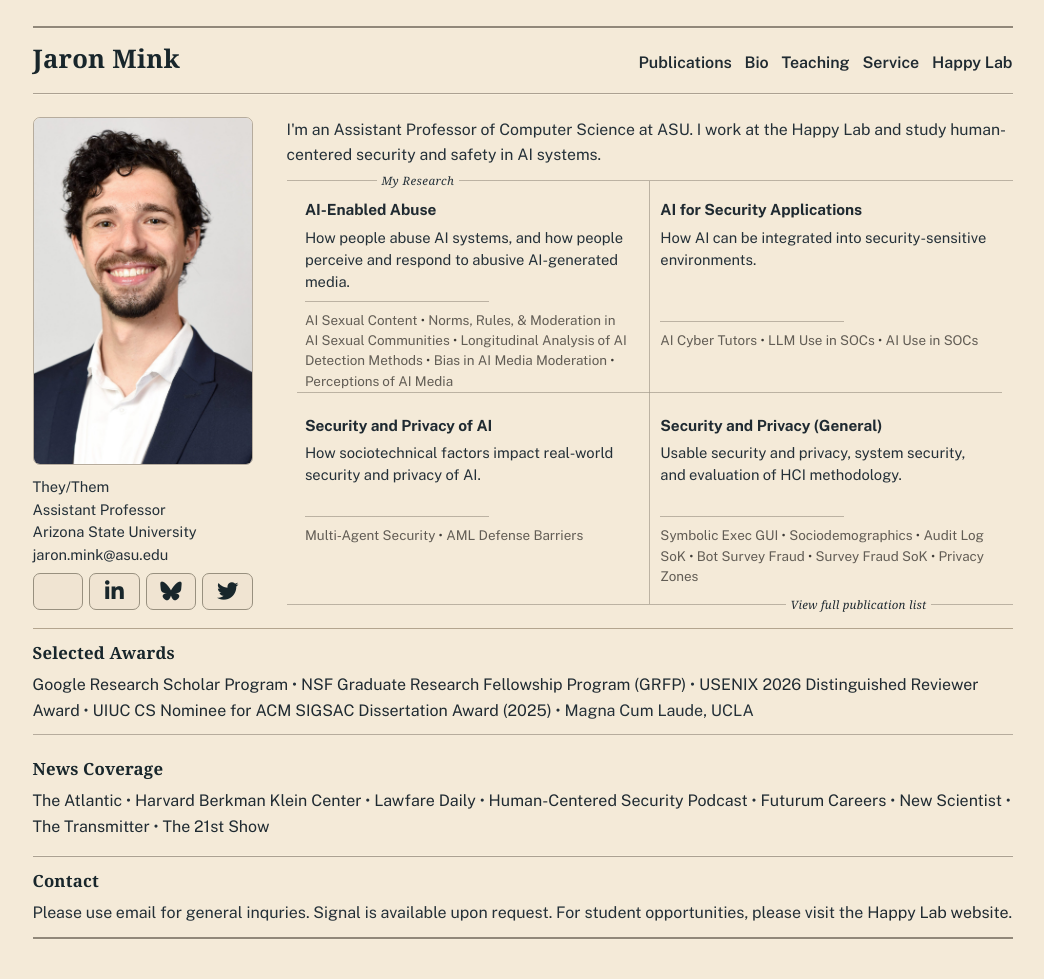
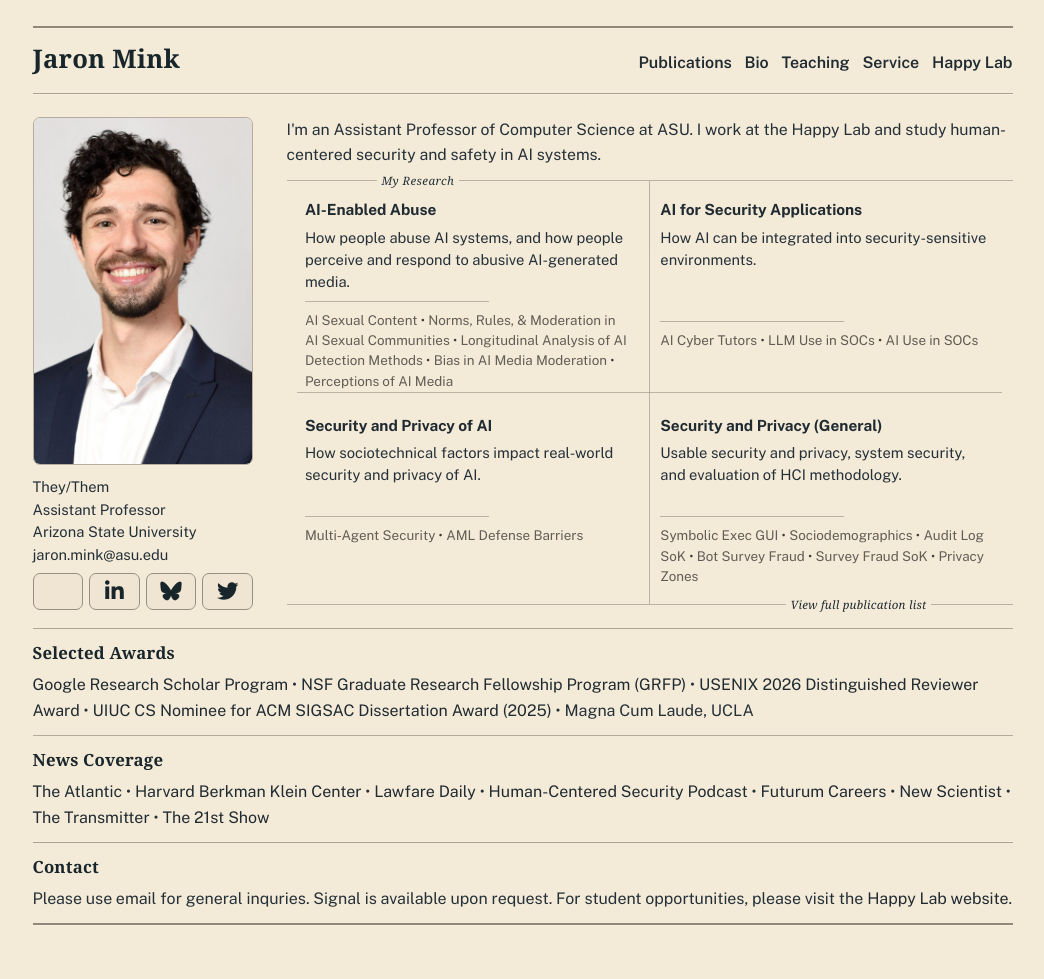
Before and after one commit to JaronMink/personal-website, a Jekyll site: the page built from index.md, in a window 1280 px wide. Shown: the whole page, without its empty margins (110-1154 px from the left). Built offline with Jekyll 4.4.1, drawn with Linux system fonts in a browser that asks for light colours; some web fonts are replaced.

Commit message:
Normalize homepage section spacing

```diff
--- a/_sass/minimal-light.scss
+++ b/_sass/minimal-light.scss
@@ -2990,6 +2990,10 @@ td {
   background: color-mix(in srgb, var(--map-rule) 54%, transparent);
 }
 
+.home-section-divider {
+  margin: 0.72rem 0 0;
+}
+
 .home-awards {
   margin-top: 0;
   padding-top: 0.9rem;
@@ -2998,6 +3002,18 @@ td {
 .home-awards h2 {
   margin: 0 0 0.55rem;
   font-size: 1.05rem;
+}
+
+.home-news-coverage {
+  padding-bottom: 0.72rem;
+}
+
+.home-news-coverage p:last-child {
+  margin-bottom: 0;
+}
+
+.home-news-coverage + .home-contact {
+  margin-top: 0;
 }
 
 @media print, screen and (max-width: 920px) {
--- a/index.md
+++ b/index.md
@@ -159,7 +159,7 @@ description: Assistant Professor Jaron Mink studies human-centered security for
   {% include award-list.md %}
 </section>
 
-<hr class="contact-guidance-divider">
+<hr class="contact-guidance-divider home-section-divider">
 
 <section class="home-awards home-news-coverage">
   <h2>News Coverage</h2>
```
